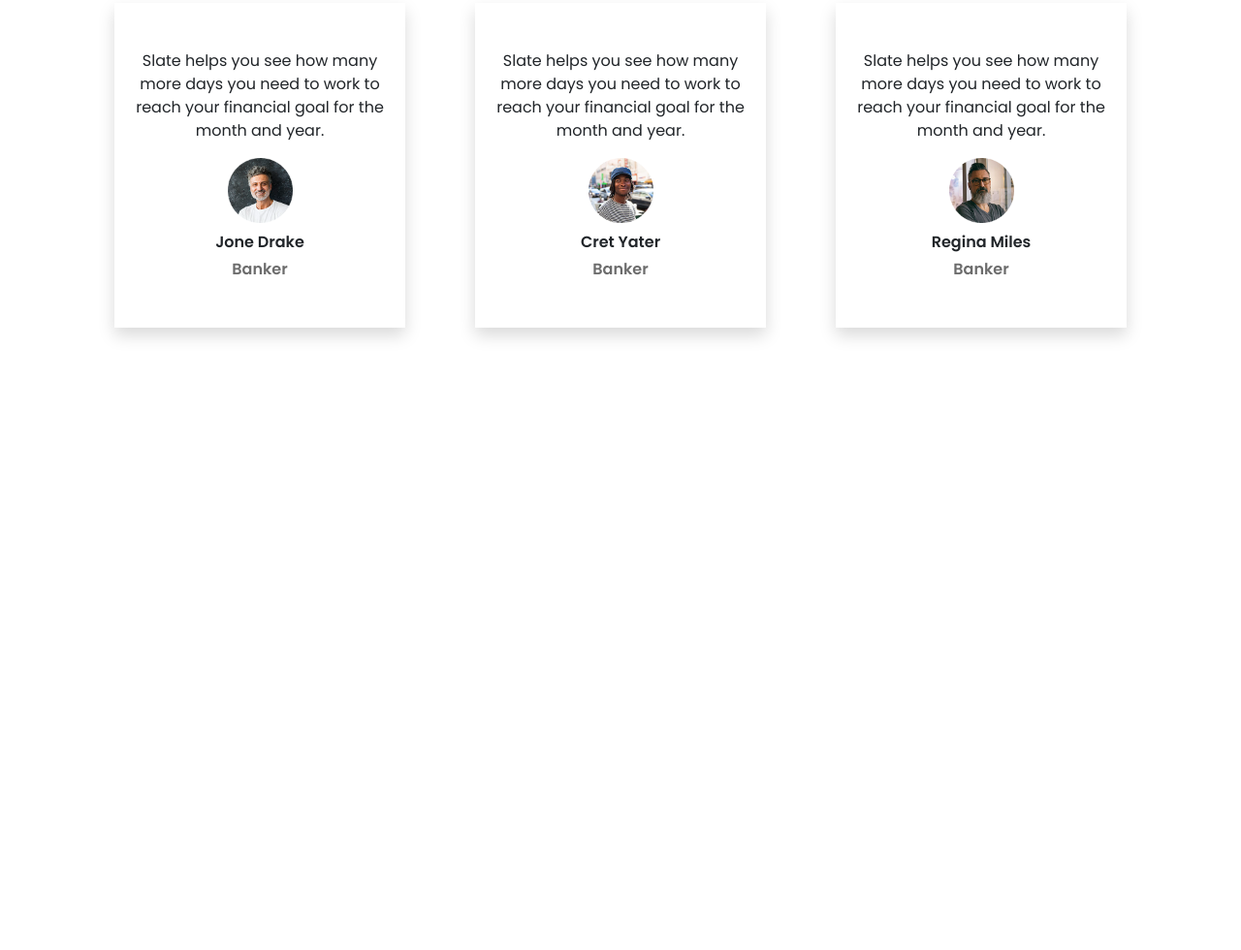
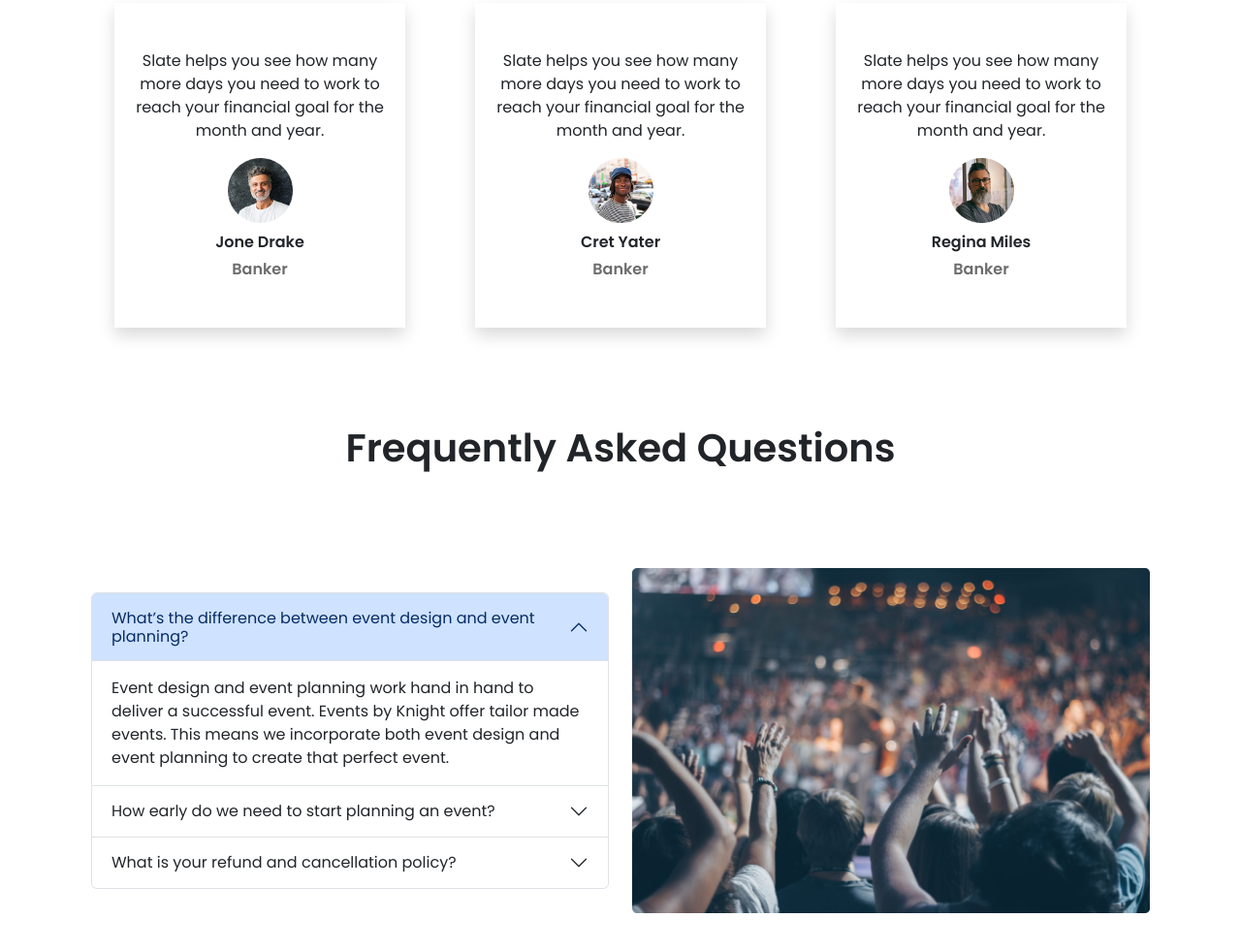
Before and after one commit to omorfarukmahfuj/convention-center, a plain HTML site: page index.html in a window 1280 px wide. Shown: the part 2033-3013 px from the top of the page at 97% size. Before the commit the page ends 2471 px from the top, so only its background shows below. Drawn offline with nearby package versions, Linux system fonts and the light colour scheme.

Commit message:
added faq section

```diff
--- a/index.html
+++ b/index.html
@@ -193,7 +193,7 @@
             </div>
         </section>
 
-        <!-- Happy Clients Says -->
+        <!-- Happy Clients Section -->
         <section class="package-section mb-100">
             <h1 class="text-center fw-semibold mb-100">Happy Clients Says</h1>
             <div class="row row-cols-1 row-cols-md-3 g-4 container mx-auto">
@@ -236,6 +236,68 @@
 
             </div>
         </section>
+        <!-- FAQ Section -->
+        <section class="package-section mb-100">
+            <h1 class="text-center fw-semibold mb-100 px-2">Frequently Asked Questions</h1>
+            <div class="row row-cols-1 row-cols-md-2 g-4 container mx-auto align-items-center">
+                <div class="col">
+                    <div class="accordion" id="accordionExample">
+                        <div class="accordion-item">
+                            <h2 class="accordion-header" id="headingOne">
+                                <button class="accordion-button" type="button" data-bs-toggle="collapse"
+                                    data-bs-target="#collapseOne" aria-expanded="true" aria-controls="collapseOne">
+                                    What’s the difference between event design and event planning?
+                                </button>
+                            </h2>
+                            <div id="collapseOne" class="accordion-collapse collapse show" aria-labelledby="headingOne"
+                                data-bs-parent="#accordionExample">
+                                <div class="accordion-body">
+                                    Event design and event planning work hand in hand to deliver a successful event.
+                                    Events by Knight offer tailor made events. This means we incorporate both event
+                                    design and event planning to create that perfect event.
+                                </div>
+                            </div>
+                        </div>
+                        <div class="accordion-item">
+                            <h2 class="accordion-header" id="headingTwo">
+                                <button class="accordion-button collapsed" type="button" data-bs-toggle="collapse"
+                                    data-bs-target="#collapseTwo" aria-expanded="false" aria-controls="collapseTwo">
+                                    How early do we need to start planning an event?
+                                </button>
+                            </h2>
+                            <div id="collapseTwo" class="accordion-collapse collapse" aria-labelledby="headingTwo"
+                                data-bs-parent="#accordionExample">
+                                <div class="accordion-body">
+                                    The amount of time needed to plan an event can vary depending on the size,
+                                    complexity, and type of event. However, as a general guideline, it's recommended to
+                                    start planning an event at least 3-6 months in advance.
+                                </div>
+                            </div>
+                        </div>
+                        <div class="accordion-item">
+                            <h2 class="accordion-header" id="headingThree">
+                                <button class="accordion-button collapsed" type="button" data-bs-toggle="collapse"
+                                    data-bs-target="#collapseThree" aria-expanded="false" aria-controls="collapseThree">
+                                    What is your refund and cancellation policy?
+                                </button>
+                            </h2>
+                            <div id="collapseThree" class="accordion-collapse collapse" aria-labelledby="headingThree"
+                                data-bs-parent="#accordionExample">
+                                <div class="accordion-body">
+                                    Our refund and cancellation policy depends on the specific product or service being
+                                    offered. For physical products, we typically offer a 30-day return policy for unused
+                                    and undamaged items. However, some products may have additional restrictions or
+                                    requirements for returns.
+                                </div>
+                            </div>
+                        </div>
+                    </div>
+                </div>
+                <div class="col">
+                    <img class="w-100" src="images/people.png" alt="">
+                </div>
+            </div>
+        </section>
 
 
     </main>
```
